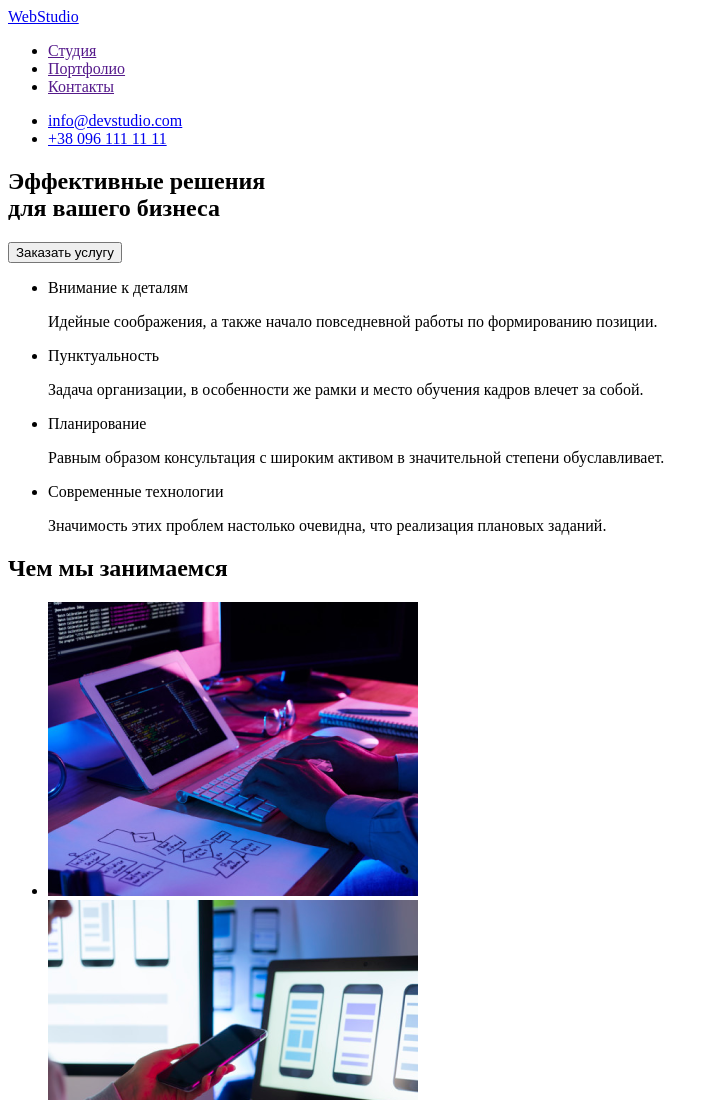
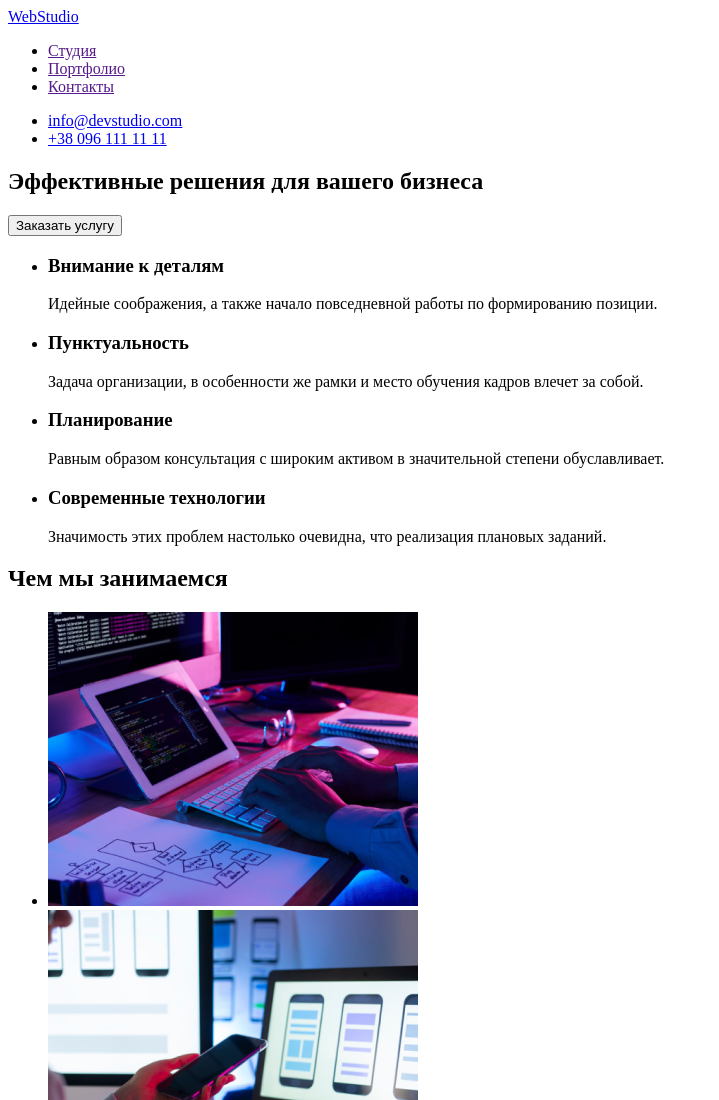
Before and after one commit to AntonRiabinskyi/goit-markup-hw-01, a plain HTML site: page index.html in a window 1280 px wide. Shown: the top 1100 px of the page, without its empty margins (0-719 px from the left). Drawn offline with Linux system fonts and the light colour scheme.

Commit message:
Update index.html
ДЗ1 после поправок

```diff
--- a/index.html
+++ b/index.html
@@ -26,30 +26,29 @@
             </ul>
             </header>
         <main>
-            <div>
                 <section>
-                    <h1>Эффективные решения<br> для вашего бизнеса</h1>
+                    <h1>Эффективные решения для вашего бизнеса</h1>
                     <button type="button">Заказать услугу</button>
                 </section>
-            </div>
+
             <!-- Особенности -->
             <section>
                 <h2 hidden>Особенности</h2>
                 <ul>
                     <li>
-                        <p>Внимание к деталям</p>
+                        <h3>Внимание к деталям</h3>
                         <p>Идейные соображения, а также начало повседневной работы по формированию позиции.</p>
                     </li>
                     <li>
-                        <p>Пунктуальность</p>
+                        <h3>Пунктуальность</h3>
                         <p>Задача организации, в особенности же рамки и место обучения кадров влечет за собой.</p>
                     </li>
                     <li>
-                        <p>Планирование</p>
+                        <h3>Планирование</h3>
                         <p>Равным образом консультация с широким активом в значительной степени обуславливает.</p>
                     </li>
                     <li>
-                        <p>Современные технологии</p>
+                        <h3>Современные технологии</h3>
                         <p>Значимость этих проблем настолько очевидна, что реализация плановых заданий.</p>
                     </li>
                 </ul>
```
